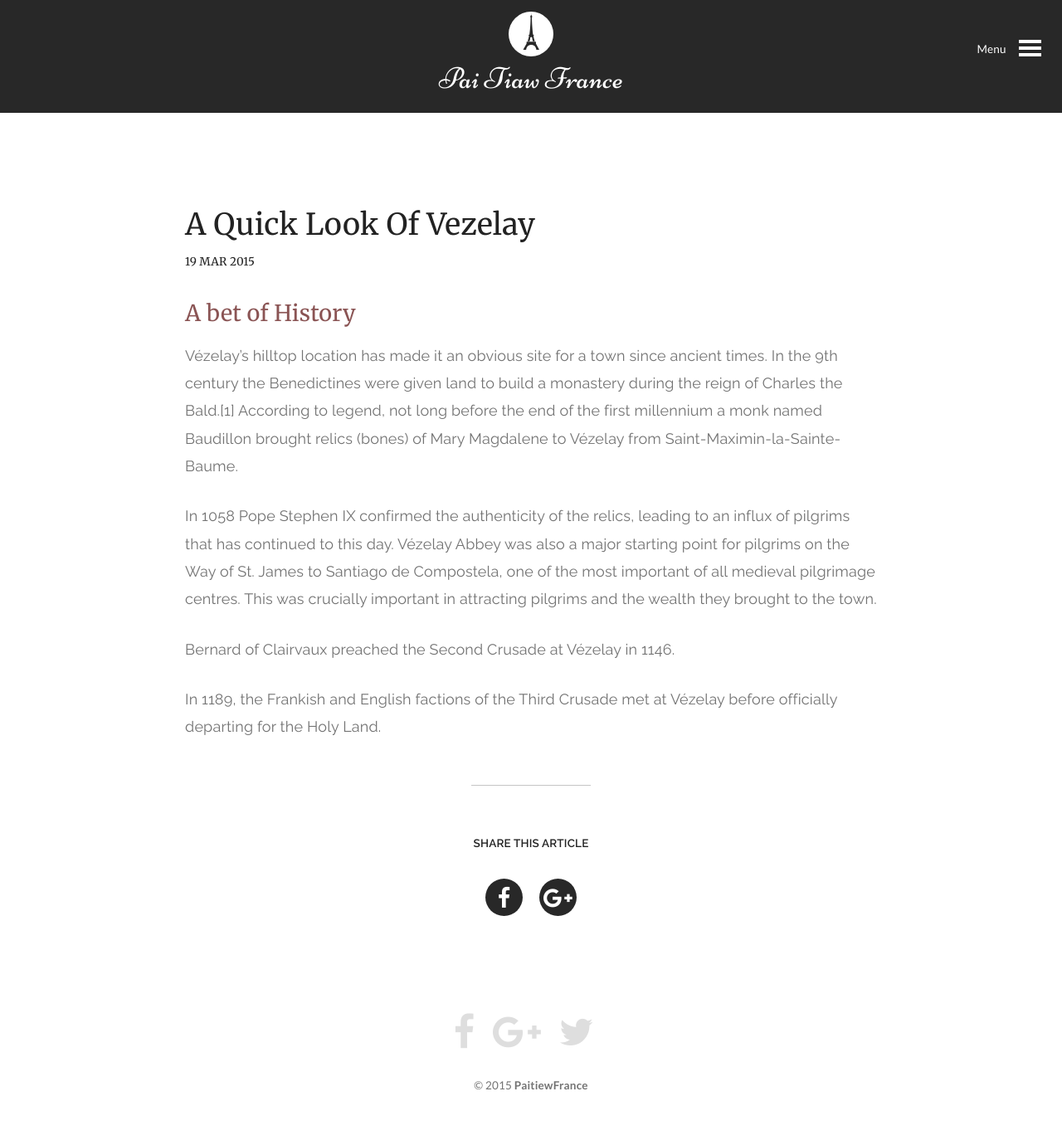
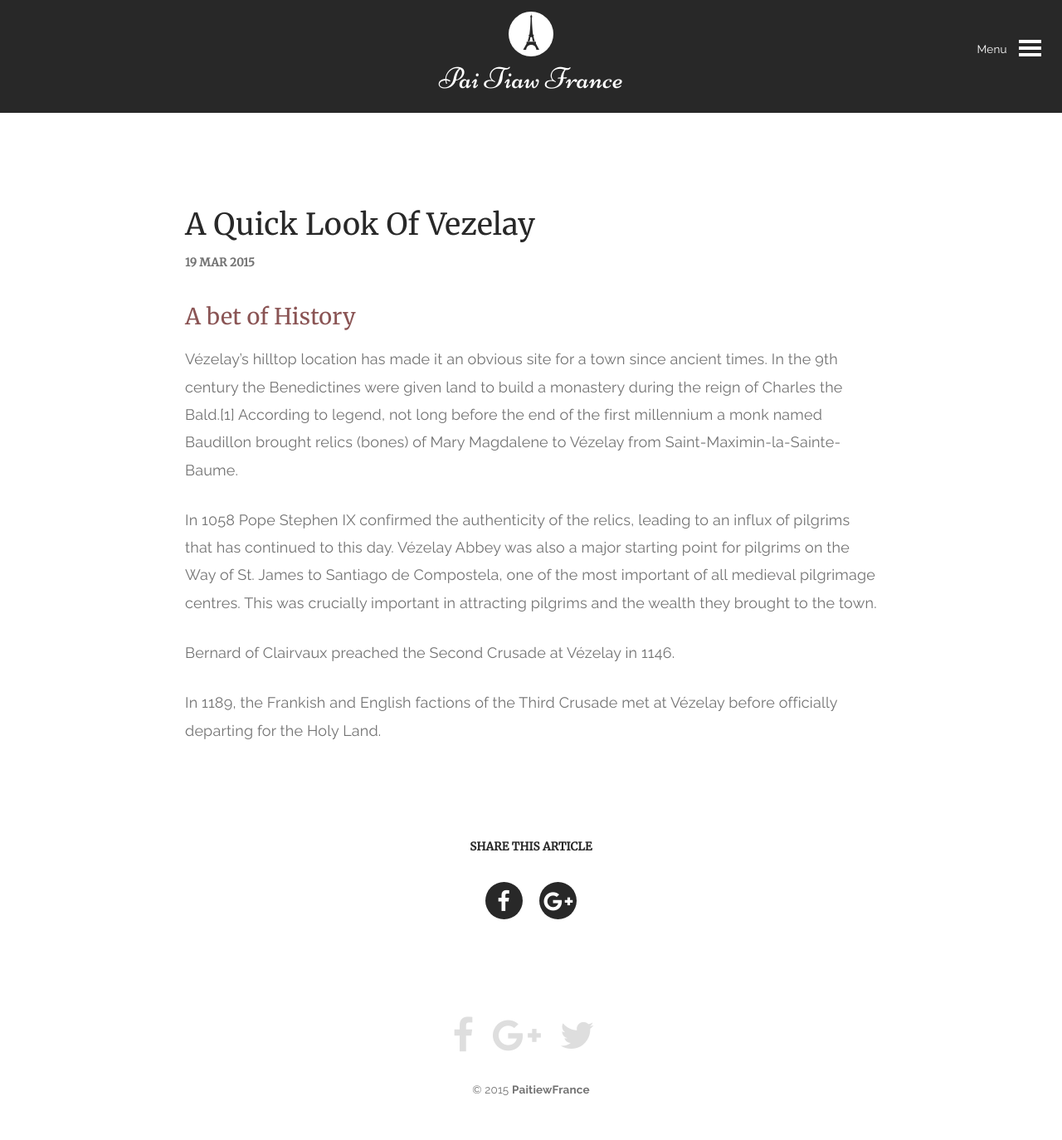
Before and after one commit to paitiewfrance/paitiewfrance.github.io, a Jekyll site: the page built from _posts/2015-03-19-typography.md, in a window 1280 px wide. Shown: the whole page at 83% size. Built offline with Jekyll 4.4.1, drawn with Linux system fonts in a browser that asks for light colours; nearby versions of some CDN libraries.

Commit message:
css change

```diff
--- a/_config.yml
+++ b/_config.yml
@@ -1,9 +1,9 @@
+url: "https://paitiewfrance.github.io"
 markdown: kramdown
-url: "https://paitiewfrance.github.io"
-email: redsunbluesky19@hotmail.com
-author: Sudhida Kanoksinsombat
+author: paitiewfrance
+
 permalink: pretty
-base_url: "http://localhost:4000"
+
 
 
 
--- a/_sass/base.scss
+++ b/_sass/base.scss
@@ -1,13 +1,7 @@
-/*
- * Emerald is a simple blog theme built for Jekyll.
- */
 
 @import url(http://fonts.googleapis.com/css?family=Niconne);
-@import url(http://fonts.googleapis.com/css?family=Lato:300,400,700|Montserrat:400,700);
-@import url(http://fonts.googleapis.com/css?family=Montserrat:400,700);
 @import url(http://fonts.googleapis.com/css?family=Merriweather);
 @import url(http://fonts.googleapis.com/css?family=Raleway:400,500,600,700,300,800);
-/*- Base reset -*/
 
 * {
     -webkit-box-sizing: border-box;
@@ -62,21 +56,19 @@ li {
 $main-color: #282828;
 $header:#282828;
 $background-color: #F7F7F7;
-$text-color: #222222;
+$text-color:  lighten(black, 45);
 
 $footer: lighten(black, 15);
 
 $header-bg: #242220;
-$olive-dark: #403D1A;
+// $olive-dark: #403D1A;
 $olive2: #87812F;
 $light-olive: #A69F68;
-$lavender: #756886;
+// $lavender: #756886;
 
 $ocre:#AF4140;
 
-$sans-heading: 'Montserrat', sans-serif;
-$sans-heading: 'Raleway', sans-serif;
-$sans: 'Lato', sans-serif;
+$sans: 'Raleway', sans-serif;
 
 $serif:  'Merriweather', serif;
 $serif-bis: 'Niconne', cursive;
--- a/_sass/layout.scss
+++ b/_sass/layout.scss
@@ -221,15 +221,12 @@ nav.menu-open {
 .by-line {
   display: block;
   font-family: $serif;
-  line-height: 1.5em; /* 24px/16px */
-  margin-bottom: 1.5em; /* 24px/16px */
+  line-height: 1.5em;
+  color:$text-color;
+  margin-bottom: 1.5em;
   text-transform: uppercase;
   font-size: .75em;
-  font-weight: 300;
-  @media (min-width: 940px) {
-    line-height: 1.3334em; /* 24px/18px */
-    margin-bottom: 1.3334em; /* 24px/18px */
-  }
+  font-weight:700;
 }
 
 img {
--- a/_sass/typography.scss
+++ b/_sass/typography.scss
@@ -6,6 +6,7 @@
 body {
     font-family: $sans;
     background: white;
+    color:$text-color;
     letter-spacing: 0.01em;
 }
 
@@ -29,13 +30,13 @@ body {
 /*- Typography for medium and small screen, based on 16px font-size -*/
 
 p,
-ul li {
+ul li  {
     font-size: 1em;
     /* 16px */
 
-    font-family: 'Raleway', sans;
+    font-family: $sans;
     font-weight: 400;
-    color: lighten(black, 45);
+    color: $text-color;
     line-height: 1.7em;
     /* 24px/16px */
 
@@ -63,9 +64,9 @@ h3,
 h4,
 h5,
 h6 {
-    font-family: $sans-heading;
+    font-family: $serif;
     font-weight: 100;
-    color: #header;
+    color: $header;
 }
 
 h1 {
@@ -73,7 +74,6 @@ h1 {
     /* 36px/16px */
 
     font-weight: normal;
-    font-family: $serif;
     text-transform: uppercase;
     line-height: 1.3333em;
     /* 48px/36px */
@@ -87,7 +87,6 @@ h2 {
     /* 24px/16px */
 
     text-transform: capitalize;
-    font-family: $serif;
     line-height: 1em;
     /* 24px/24px */
 
@@ -102,7 +101,6 @@ h3 {
     /* 18px/16px */
 
     color: #8A5454;
-    font-family: $serif;
     font-weight: bold;
     line-height: 1.3334em;
     /* 24px/18px */
```
